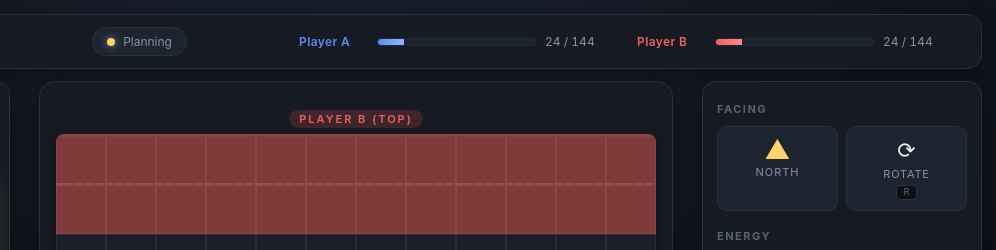
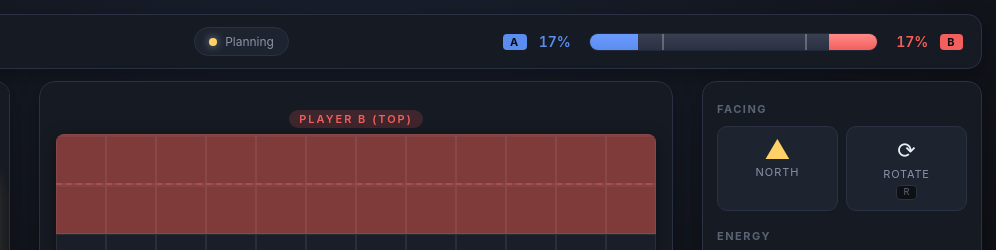
Before and after one commit to Timothy-Cao/pet-painters, a website built with Vite: page index.html in a window 1280 px wide. Shown: the top 250 px of the page, 284-1280 px from the left. Built offline with nearby package versions, Linux system fonts and the light colour scheme.

Commit message:
Replace dual X/144 scores with single 3-segment territory bar
The top bar now shows one horizontal bar split A% | neutral% | B%
with the player's tag and current percentage flanking each side.
Two subtle white-and-color ticks mark where each player would hit
the 75% win threshold (at 75% from the left for A, 25% from the
left for B), so the win condition is visible at a glance without
crowding the bar.

Co-Authored-By: Claude Opus 4.6 <noreply@anthropic.com>

```diff
--- a/index.html
+++ b/index.html
@@ -18,16 +18,21 @@
         <span class="phase-dot"></span>
         <span id="phase-text">Planning</span>
       </div>
-      <div class="score-strip">
-        <div class="score score-a">
-          <div class="score-label">Player A</div>
-          <div class="score-bar"><div class="score-fill" id="score-fill-a"></div></div>
-          <div class="score-val"><span id="score-a">0</span> / 144</div>
+      <div class="territory">
+        <div class="territory-side territory-side-a">
+          <div class="territory-tag">A</div>
+          <div class="territory-pct" id="pct-a">0%</div>
         </div>
-        <div class="score score-b">
-          <div class="score-label">Player B</div>
-          <div class="score-bar"><div class="score-fill" id="score-fill-b"></div></div>
-          <div class="score-val"><span id="score-b">0</span> / 144</div>
+        <div class="territory-bar">
+          <div class="territory-fill territory-fill-a" id="fill-a"></div>
+          <div class="territory-fill territory-fill-n" id="fill-n"></div>
+          <div class="territory-fill territory-fill-b" id="fill-b"></div>
+          <div class="threshold-marker threshold-a" title="Player A wins at this share"></div>
+          <div class="threshold-marker threshold-b" title="Player B wins at this share"></div>
+        </div>
+        <div class="territory-side territory-side-b">
+          <div class="territory-pct" id="pct-b">0%</div>
+          <div class="territory-tag">B</div>
         </div>
       </div>
     </header>
--- a/src/styles.css
+++ b/src/styles.css
@@ -96,39 +96,79 @@ html, body {
   box-shadow: 0 0 8px currentColor;
 }
 
-.score-strip {
+.territory {
+  display: grid;
+  grid-template-columns: auto 1fr auto;
+  align-items: center;
+  gap: 12px;
+  min-width: 460px;
+}
+.territory-side {
   display: flex;
-  gap: 12px;
   align-items: center;
+  gap: 6px;
+  font-variant-numeric: tabular-nums;
 }
-.score {
-  display: grid;
-  grid-template-columns: 70px 160px 80px;
-  align-items: center;
-  gap: 8px;
-  font-size: 12px;
+.territory-side-a { color: var(--player-a); }
+.territory-side-b { color: var(--player-b); }
+.territory-tag {
+  font-size: 11px;
+  font-weight: 700;
+  letter-spacing: 1.5px;
+  background: currentColor;
+  color: var(--bg);
+  padding: 1px 7px;
+  border-radius: 4px;
 }
-.score-label {
+.territory-side-a .territory-tag { background: var(--player-a); color: #0a0d12; }
+.territory-side-b .territory-tag { background: var(--player-b); color: #0a0d12; }
+.territory-pct {
+  font-size: 14px;
   font-weight: 600;
-  letter-spacing: 0.4px;
+  min-width: 44px;
+  text-align: center;
 }
-.score-a .score-label { color: var(--player-a); }
-.score-b .score-label { color: var(--player-b); }
-.score-bar {
-  height: 8px;
-  background: var(--bg-elev-2);
+.territory-bar {
+  position: relative;
+  display: flex;
+  height: 18px;
   border-radius: 999px;
   overflow: hidden;
   border: 1px solid var(--border-soft);
+  background: var(--bg-elev-2);
 }
-.score-fill {
+.territory-fill {
   height: 100%;
   width: 0%;
   transition: width 0.25s ease;
 }
-.score-a .score-fill { background: linear-gradient(90deg, var(--player-a), #8db4ff); }
-.score-b .score-fill { background: linear-gradient(90deg, var(--player-b), #ff8b89); }
-.score-val { color: var(--text-dim); font-variant-numeric: tabular-nums; }
+.territory-fill-a { background: linear-gradient(180deg, #6c9aff, var(--player-a)); }
+.territory-fill-n { background: linear-gradient(180deg, #383f51, #2a3142); }
+.territory-fill-b { background: linear-gradient(180deg, #ff8b89, var(--player-b)); }
+
+/* Subtle win-threshold ticks. A wins at 75% from left; B wins at 75% of the
+   bar painted with red, which is 25% from the left. */
+.threshold-marker {
+  position: absolute;
+  top: -2px; bottom: -2px;
+  width: 2px;
+  background: rgba(255, 255, 255, 0.25);
+  pointer-events: none;
+}
+.threshold-marker::after {
+  content: '';
+  position: absolute;
+  top: -3px;
+  left: -3px;
+  width: 8px;
+  height: 4px;
+  border-radius: 2px;
+  background: rgba(255, 255, 255, 0.35);
+}
+.threshold-a { left: 75%; }
+.threshold-b { left: 25%; }
+.threshold-a::after { background: var(--player-a); }
+.threshold-b::after { background: var(--player-b); }
 
 /* ---------- Layout ---------- */
 .layout {
--- a/src/ui/sandbox-ui.ts
+++ b/src/ui/sandbox-ui.ts
@@ -169,13 +169,16 @@ function refreshScores(state: MatchState): void {
   const total = BOARD_SIZE * BOARD_SIZE;
   const a = scoreFor(state.board, 'A');
   const b = scoreFor(state.board, 'B');
-  document.getElementById('score-a')!.textContent = String(a);
-  document.getElementById('score-b')!.textContent = String(b);
-  (document.getElementById('score-fill-a') as HTMLElement).style.width = `${(a / total) * 100}%`;
-  (document.getElementById('score-fill-b') as HTMLElement).style.width = `${(b / total) * 100}%`;
-  // Highlight near-win
-  const winPct = (WIN_PAINT_THRESHOLD / total) * 100;
-  void winPct;
+  const n = total - a - b;
+  const aPct = (a / total) * 100;
+  const bPct = (b / total) * 100;
+  const nPct = (n / total) * 100;
+  document.getElementById('pct-a')!.textContent = `${aPct.toFixed(0)}%`;
+  document.getElementById('pct-b')!.textContent = `${bPct.toFixed(0)}%`;
+  (document.getElementById('fill-a') as HTMLElement).style.width = `${aPct}%`;
+  (document.getElementById('fill-n') as HTMLElement).style.width = `${nPct}%`;
+  (document.getElementById('fill-b') as HTMLElement).style.width = `${bPct}%`;
+  void WIN_PAINT_THRESHOLD;
 }
 
 function refreshEnergy(state: MatchState): void {
```
